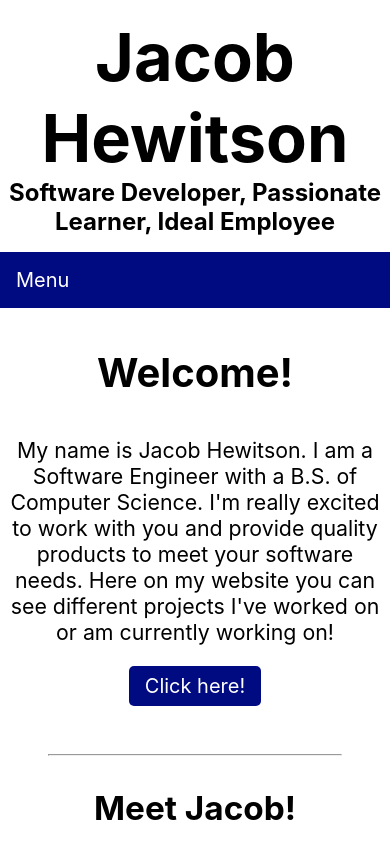
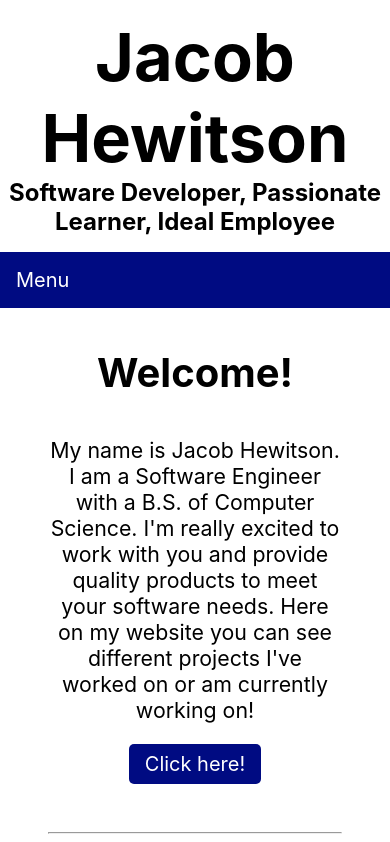
Before and after one commit to hewitson-j/react-jh-website, a React (Create React App) app: page / in a window 390 px wide. Shown: the top 842 px of the page. Built offline with nearby package versions, Linux system fonts and the light colour scheme.

Commit message:
Added responsive width.

```diff
--- a/src/App.css
+++ b/src/App.css
@@ -15,6 +15,7 @@
 }
 
 .site-content {
+  width: 75%;
   max-width: 1000px;
   text-align: center;
   margin: auto;
```
